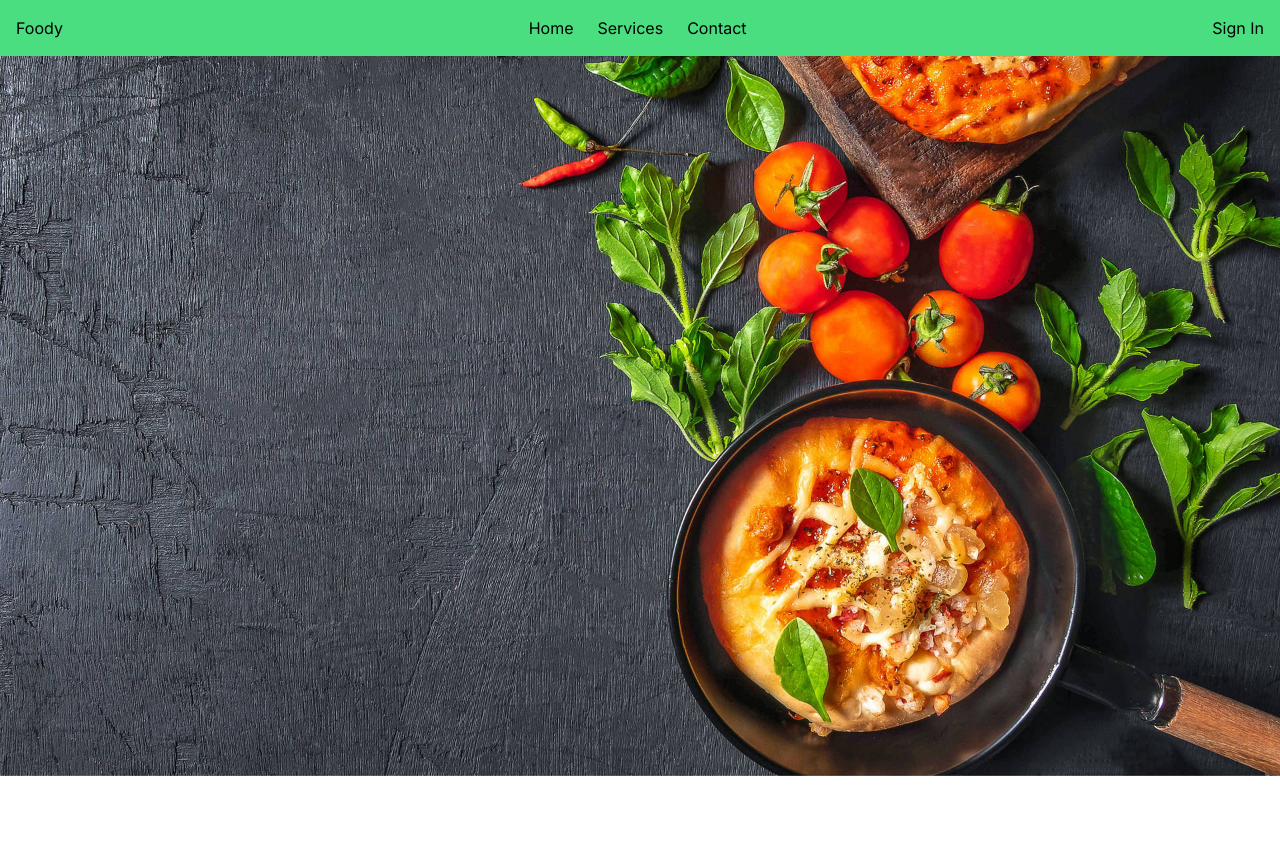
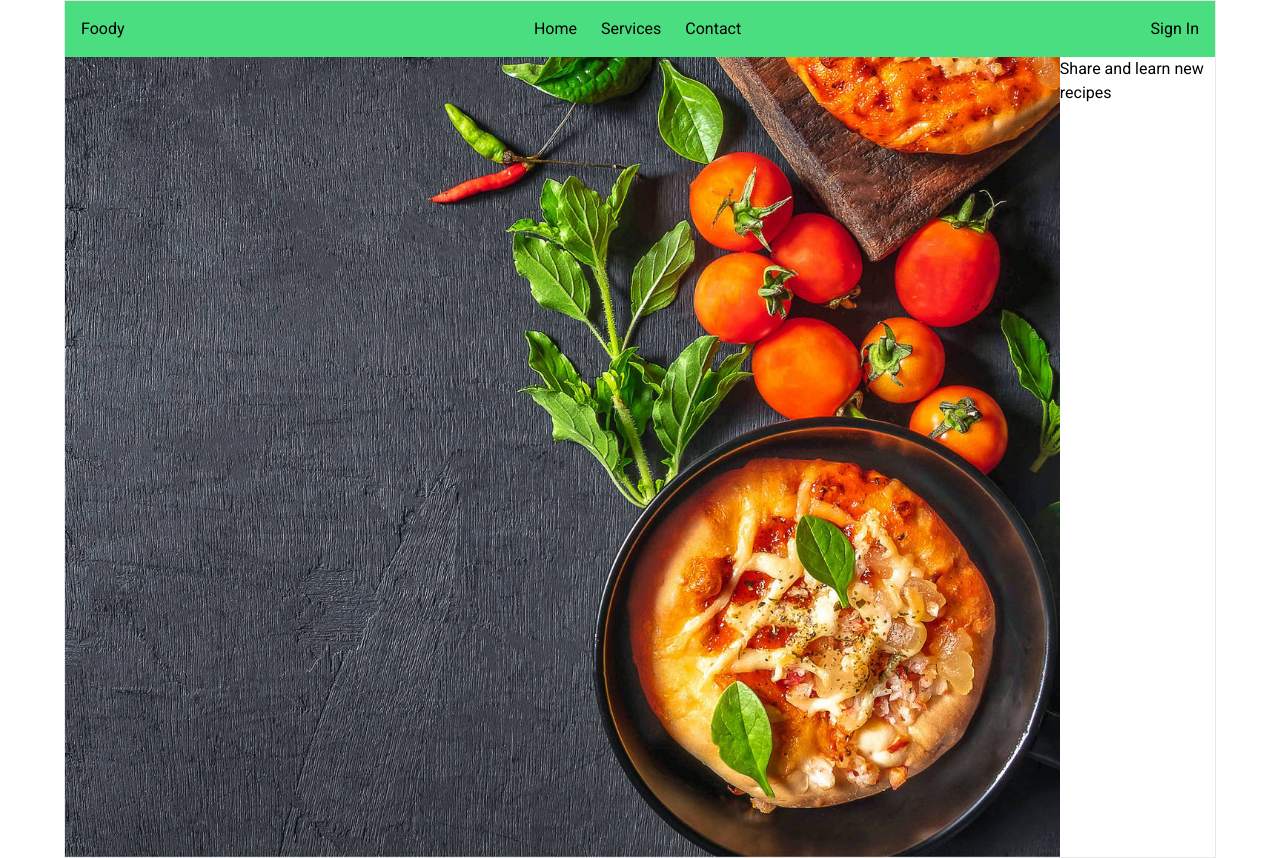
Before and after one commit to aayushker/Foody, a Next.js app in the folder frontend/: page / in a window 1280 px wide. Before the commit the page ends 800 px from the top, so only its background shows below. Built offline with nearby package versions, Linux system fonts and the light colour scheme.

Commit message:
Updated the UI

```diff
--- a/frontend/app/components/Hero.tsx
+++ b/frontend/app/components/Hero.tsx
@@ -1,10 +1,12 @@
 import React from 'react'
 import Image from 'next/image'
+import HeroImage from './uiEle/HeroImage'
 
 const Hero = () => {
   return (
-    <div>
-      <Image src={'/images/hero.jpg'} alt='hero' width={1920} height={1080} />
+    <div className='flex'>
+      <HeroImage />
+      <p>Share and learn new recipes</p>
     </div>
   )
 }
--- /dev/null
+++ b/frontend/app/components/uiEle/HeroImage.tsx
@@ -0,0 +1,17 @@
+import React from "react";
+import Image from "next/image";
+
+const HeroImage = () => {
+  return (
+    <div className="relative w-screen h-screen">
+      <Image
+        src={"/images/hero.jpg"}
+        alt="hero"
+        layout="fill"
+        objectFit="cover"
+      />
+    </div>
+  );
+};
+
+export default HeroImage;
--- a/frontend/app/layout.tsx
+++ b/frontend/app/layout.tsx
@@ -1,8 +1,8 @@
 import type { Metadata } from "next";
-import { Inter } from "next/font/google";
+import { Roboto } from "next/font/google";
 import "./globals.css";
 
-const inter = Inter({ subsets: ["latin"] });
+const inter = Roboto({ subsets: ["latin"], weight: ["400", "500", "700"] });
 
 export const metadata: Metadata = {
   title: "Create Next App",
@@ -16,7 +16,12 @@ export default function RootLayout({
 }>) {
   return (
     <html lang="en">
-      <body className={inter.className}>{children}</body>
+      <body className={inter.className}>
+        <main className=" max-w-6xl mx-auto border">
+          {children}
+        </main>
+
+      </body>
     </html>
   );
 }
```
Also changed, not shown: frontend/app/page.tsx (line endings or trailing spaces).
